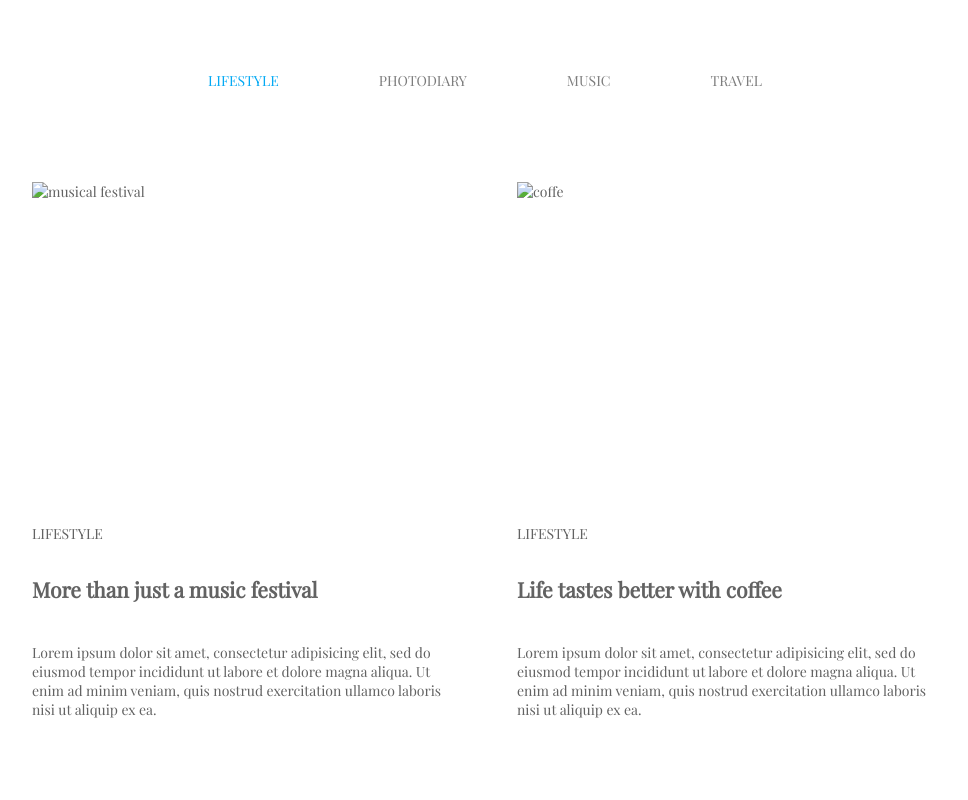
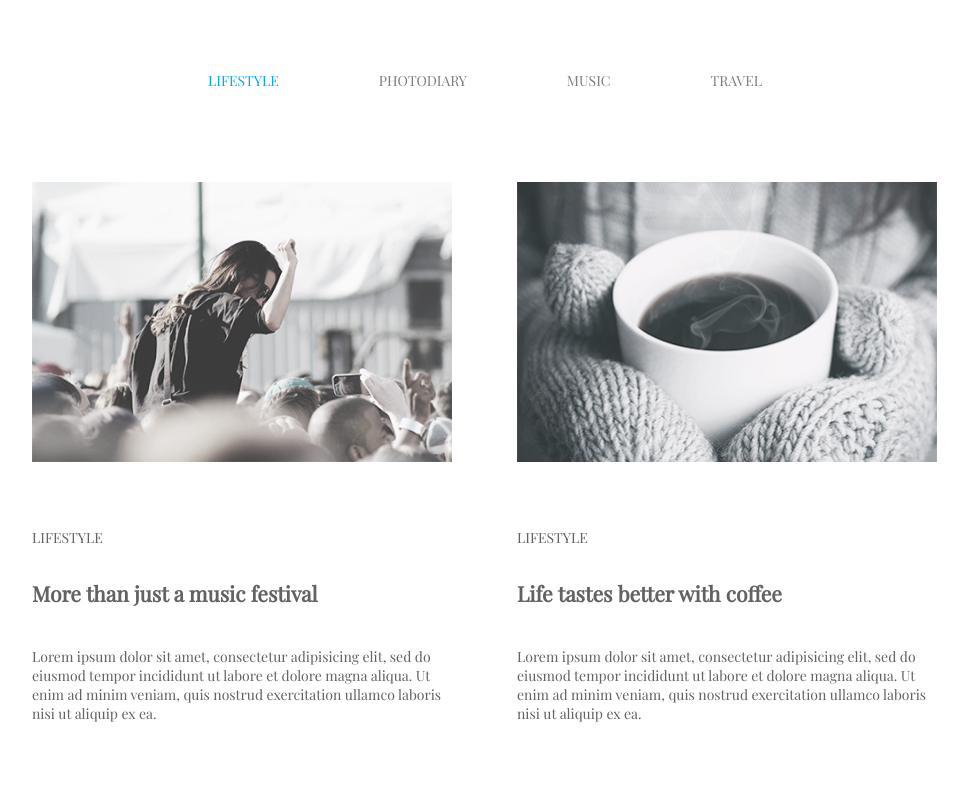
Before and after one commit to llarq/photoblog_, a plain HTML site: page index.html in a window 1280 px wide. Shown: the top 800 px of the page, without its empty margins (155-1123 px from the left). Drawn offline with nearby package versions, Linux system fonts and the light colour scheme; files that its build step writes are made by us from their sources; the site is published under a folder, as on GitHub Pages, so addresses that start at the root find nothing.

Commit message:
fix 2 images

```diff
--- a/index.html
+++ b/index.html
@@ -38,13 +38,13 @@
             <h1>Fotoblog</h1>
             <ul class="gallery-list">
                 <li class="gallery-list-item">
-                    <img src="/images/musical festival.jpg" alt="musical festival" width="420" height="280" class="gallery-image">
+                    <img src="images/musical festival.jpg" alt="musical festival" width="420" height="280" class="gallery-image">
                     <a href="" class="gallery-name">LIFESTYLE</a>
                     <h2 class="gallery-title">More than just a music festival</h2>
                     <p class="gallery-discription">Lorem ipsum dolor sit amet, consectetur adipisicing elit, sed do eiusmod tempor incididunt ut labore et dolore magna aliqua. Ut enim ad minim veniam, quis nostrud exercitation ullamco laboris nisi ut aliquip ex ea.</p>
                 </li>
                 <li class="gallery-list-item">
-                    <img src="/images/coffe.jpg" alt="coffe" width="420" height="280" class="gallery-image">
+                    <img src="images/coffe.jpg" alt="coffe" width="420" height="280" class="gallery-image">
                     <a href="" class="gallery-name">LIFESTYLE</a>
                     <h2 class="gallery-title">Life tastes better with coffee</h2>
                     <p class="gallery-discription">Lorem ipsum dolor sit amet, consectetur adipisicing elit, sed do eiusmod tempor incididunt ut labore et dolore magna aliqua. Ut enim ad minim veniam, quis nostrud exercitation ullamco laboris nisi ut aliquip ex ea.</p>
```
